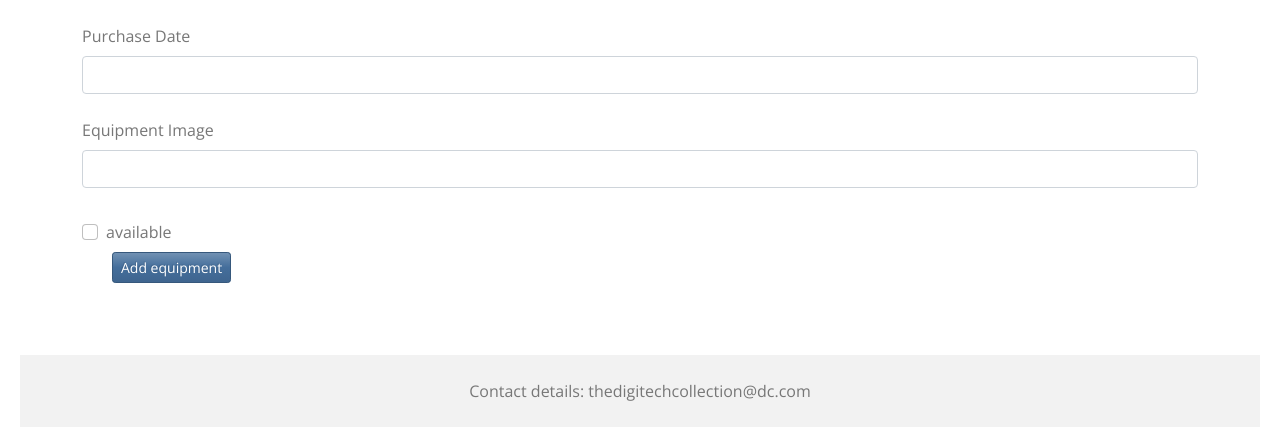
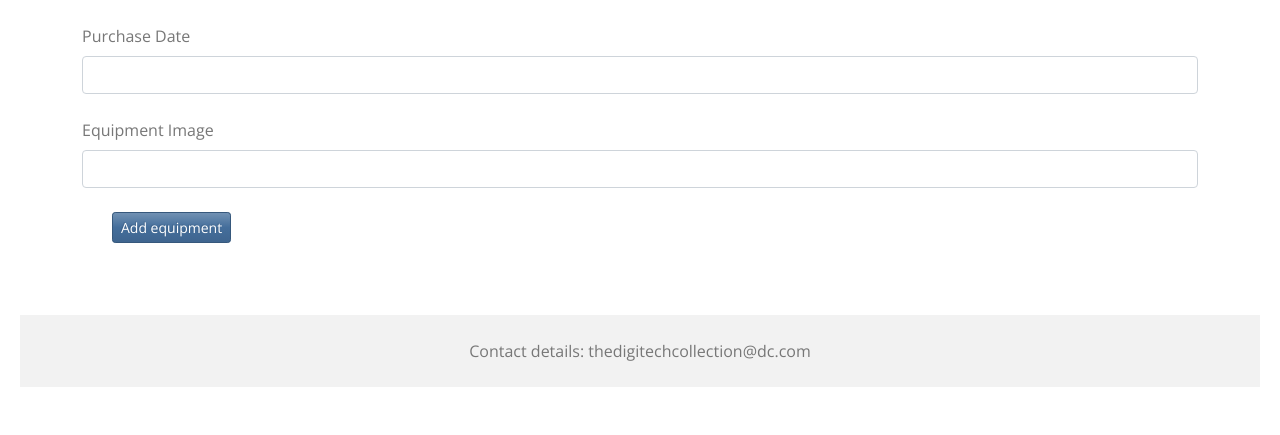
Before and after one commit to butlerk/digitech_collection, a Flask app: template app/templates/equip_add.html in a window 1280 px wide. Shown: the part 488-923 px from the top of the page. After the commit the page ends 875 px from the top, so only its background shows below. Run offline with Flask 2, Linux system fonts and the light colour scheme; the template is opened without the code that fills it: values that come from a table or form of the project are taken from there, others are empty; some libraries are stand-ins or nearby versions.

Commit message:
Removed Available checkbox

```diff
--- a/app/__init__.py
+++ b/app/__init__.py
@@ -41,7 +41,7 @@ def init_db():
         equip_quantity = 1,
         date_entered = '2021-04-04',
         equip_image = 'image.jpg',
-        available = True
+
     )
     db.session.add(microbit)
 
@@ -52,7 +52,7 @@ def init_db():
         equip_quantity = 10,
         date_entered = '2021-05-01',
         equip_image = 'image1.jpg',
-        available = True
+
     )
     db.session.add(beebot)
 
--- a/app/templates/equip_add.html
+++ b/app/templates/equip_add.html
@@ -30,10 +30,8 @@
 
     {{ form.equip_image.label(class='form-label') }}
     {{ form.equip_image(class = 'form-control') }}<br>
-    <div class="form-check my-2">
-        {{ form.available.label(class='form-check-label') }}
-        {{ form.available(class='form-check-input') }}<br>
-    </div>
+
+
     {{ form.submit(class_="btn btn-primary btn-sm") }}
     <br><br><br><br>
 
--- a/app/templates/equip_edit.html
+++ b/app/templates/equip_edit.html
@@ -29,10 +29,7 @@
 
     {{ form.equip_image.label(class='form-label') }}
     {{ form.equip_image(class = 'form-control') }}<br>
-    <div class="form-check my-2">
-        {{ form.available.label(class='form-check-label') }}
-        {{ form.available(class='form-check-input') }}<br>
-    </div>
+
     {{ form.submit(class_="btn btn-primary btn-sm") }}
     <br><br><br><br>
 
--- a/app/templates/loan_edit.html
+++ b/app/templates/loan_edit.html
@@ -23,6 +23,7 @@
     {{ form.equip_id.label(class = 'form-label')}}
     {{form.equip_id(class = 'form-control')}}<br>
 
+
     {{ form.submit(class_="btn btn-primary btn-sm") }}
 
 </form>
```
Also changed, not shown: app/templates/equip_view.html (+1 -6 lines).
